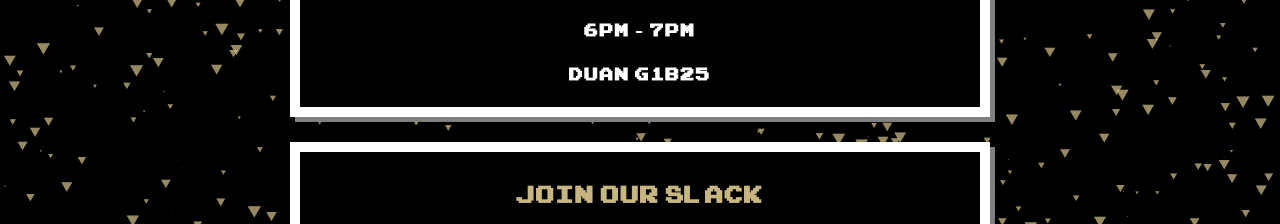
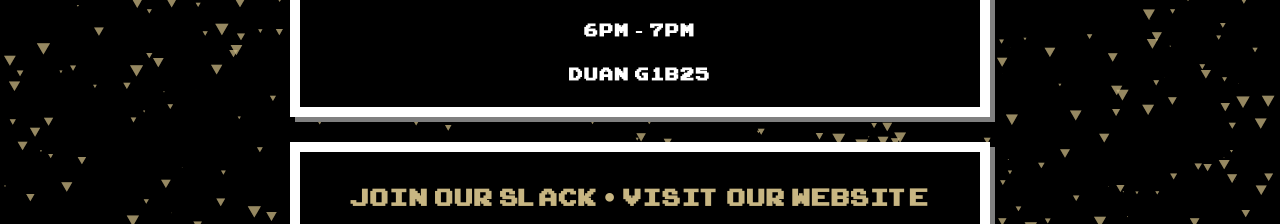
Before and after one commit to joshf26/CU-Boulder-Computer-Graphics-Club-Website, a plain HTML site: page public/index.html in a window 1280 px wide. Shown: the part 543-767 px from the top of the page. Drawn offline with nearby package versions, Linux system fonts and the light colour scheme; animation ran at ten frames a second.

```diff
--- a/public/index.html
+++ b/public/index.html
@@ -28,8 +28,9 @@
         </div>
 
         <div class="card center-text">
-            <h1>JOIN OUR SLACK</h1>
+            <h1>JOIN OUR SLACK &bullet; VISIT OUR WEBSITE</h1>
             <h2>https://cucomputergraphics.slack.com</h2>
+            <h2>https://cu-computer-graphics-club.web.app</h2>
         </div>
 
         <div class="card center-text">
```
Also changed, not shown: 1 other file.
